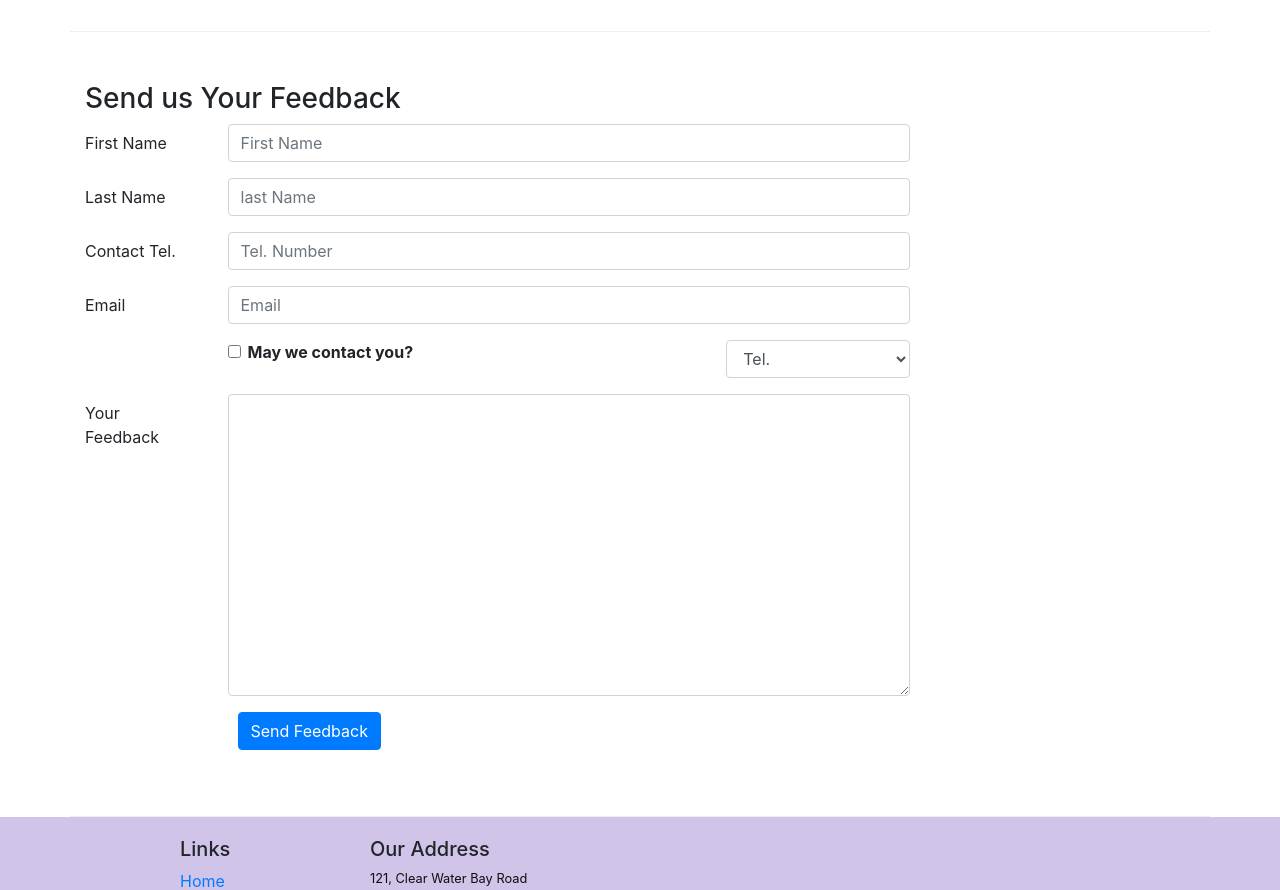
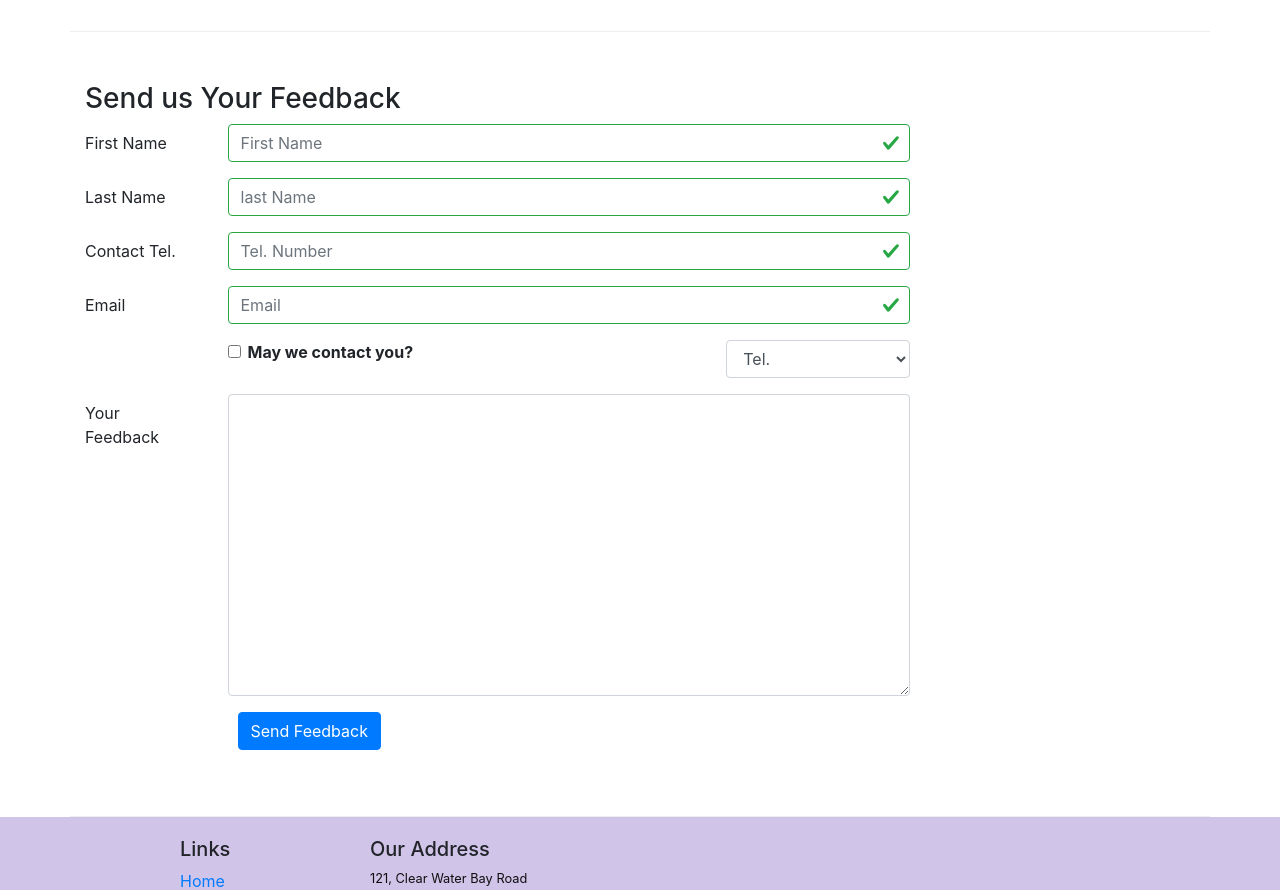
Before and after one commit to cledi01/Learning_react, a React (Create React App) app: page /contactus in a window 1280 px wide. Shown: the part 860-1750 px from the top of the page. Built offline with nearby package versions, Linux system fonts and the light colour scheme.

Commit message:
Controlled Form Validation

```diff
--- a/src/components/ContactComponent.js
+++ b/src/components/ContactComponent.js
@@ -1,5 +1,5 @@
 import React,{Component} from 'react';
-import {Breadcrumb, BreadcrumbItem,Button,Form,FormGroup,Label,Input,Col} from 'reactstrap';
+import {Breadcrumb, BreadcrumbItem,Button,Form,FormGroup,Label,Input,Col,Row,FormFeedback} from 'reactstrap';
 import {Link} from "react-router-dom";
 
 class Contact extends Component {
@@ -12,10 +12,17 @@
             email:'',
             agree:false,
             contactType:'Tel.',
-            message:''
+            message:'',
+            touched:{
+                firstname:false,
+                lastname:false,
+                telnum:false,
+                email:false
+            }
         }
         this.handleSubmit=this.handleSubmit.bind(this);
         this.handleInputChange=this.handleInputChange.bind(this);
+        this.handleBlur=this.handleBlur.bind(this);
     }
     handleInputChange(event){
         const target=event.target;
@@ -30,7 +37,37 @@
         alert("Current State is: "+JSON.stringify(this.state));
         event.preventDefault();
     }
+    handleBlur=(field)=>(evt)=>{
+        this.setState({
+            touched:{ ...this.state.touched,[field]:true}
+        })
+    }
+
+    validate(firstname,lastname,telnum,email){
+        const errors={
+            firstname:'',
+            lastname:'',
+            telnum:'',
+            email:''
+        };
+        if(this.state.touched.firstname && firstname.length<3)
+            errors.firstname='First Name should be >= 3 characters';
+        else if (this.state.touched.firstname && firstname.length>10)
+            errors.firstname='First Name should be <=  10 characters';
+        if(this.state.touched.lastname && lastname.length<3)
+            errors.lastname='First Name should be >= 3 characters';
+        else if (this.state.touched.lastname && lastname.length>10)
+            errors.lastname='Last Name should be <=  10 characters';
+        const reg=/^\d+$/;
+        if (this.state.touched.telnum && !reg.test(telnum))
+            errors.telnum='Tel. Number should contain only numbers';
+        if (this.state.touched.email && email.split('').filter(x=>x==='@').length!==1)
+            errors.email='Email should contain a @';
+        return errors;
+    }
+
     render() {
+        const errors=this.validate(this.state.firstname,this.state.lastname,this.state.telnum,this.state.email);
         return (
             <div className="container">
                 <div className="row">
@@ -88,28 +125,40 @@
                                 <Label htmlFor="firstname" md={2}>First Name</Label>
                                 <Col md={10}>
                                     <Input type="text" id="firstname" name="firstname" placeholder="First Name"
-                                           value={this.state.firstname} onChange={this.handleInputChange}/>
+                                           value={this.state.firstname} onChange={this.handleInputChange}
+                                    onBlur={this.handleBlur('firstname')} valid={errors.firstname===''}
+                                    invalid={errors.firstname!==''}/>
+                                    <FormFeedback>{errors.firstname}</FormFeedback>
                                 </Col>
                             </FormGroup>
                             <FormGroup row>
                                 <Label htmlFor="lastname" md={2}>Last Name</Label>
                                 <Col md={10}>
                                     <Input type="text" id="lastname" name="lastname" placeholder="last Name"
-                                           value={this.state.lastname} onChange={this.handleInputChange}/>
+                                           value={this.state.lastname} onChange={this.handleInputChange}
+                                    onBlur={this.handleBlur("lastname")} valid={errors.lastname===''}
+                                    invalid={errors.lastname!==''}/>
+                                    <FormFeedback>{errors.lastname}</FormFeedback>
                                 </Col>
                             </FormGroup>
                             <FormGroup row>
                                 <Label htmlFor="telnum" md={2}>Contact Tel.</Label>
                                 <Col md={10}>
                                     <Input type="tel" id="telnum" name="telnum" placeholder="Tel. Number"
-                                           value={this.state.telnum} onChange={this.handleInputChange}/>
+                                           value={this.state.telnum} onChange={this.handleInputChange}
+                                    onBlur={this.handleBlur('telnum')} valid={errors.telnum===''}
+                                    invalid={errors.telnum!==''}/>
+                                    <FormFeedback>{errors.telnum}</FormFeedback>
                                 </Col>
                             </FormGroup>
                             <FormGroup row>
                                 <Label htmlFor="email" md={2}>Email</Label>
                                 <Col md={10}>
                                     <Input type="email" id="email" name="email" placeholder="Email"
-                                           value={this.state.email} onChange={this.handleInputChange}/>
+                                           value={this.state.email} onChange={this.handleInputChange}
+                                    onBlur={this.handleBlur('email')} valid={errors.email===''}
+                                    invalid={errors.email!==''}/>
+                                    <FormFeedback>{errors.email}</FormFeedback>
                                 </Col>
                             </FormGroup>
                             <FormGroup row>
```
